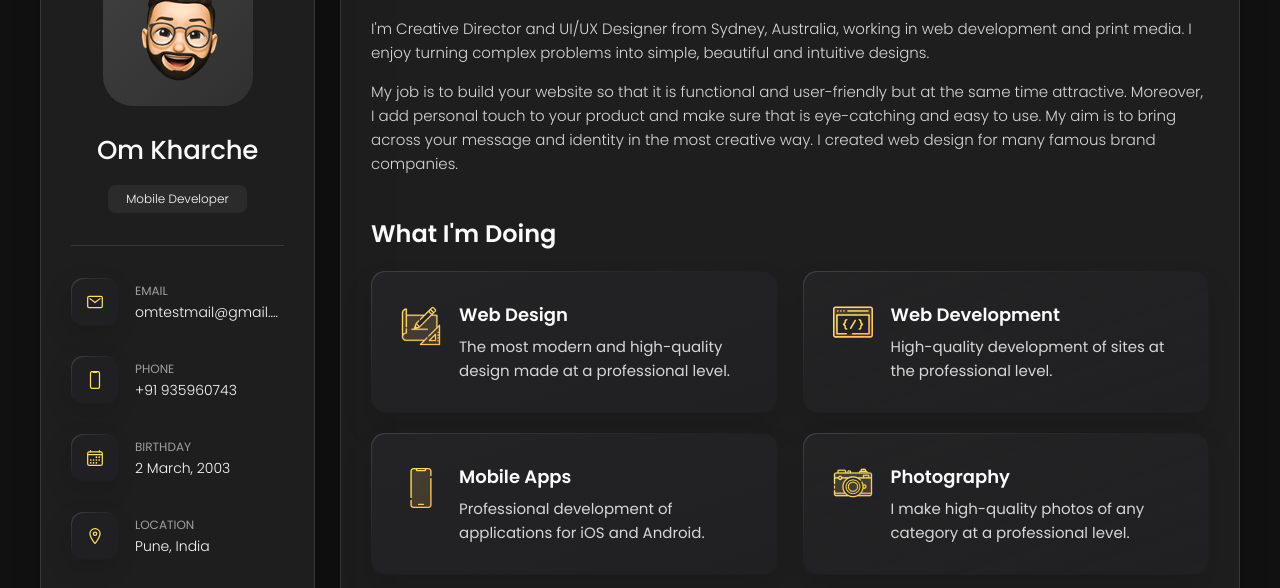
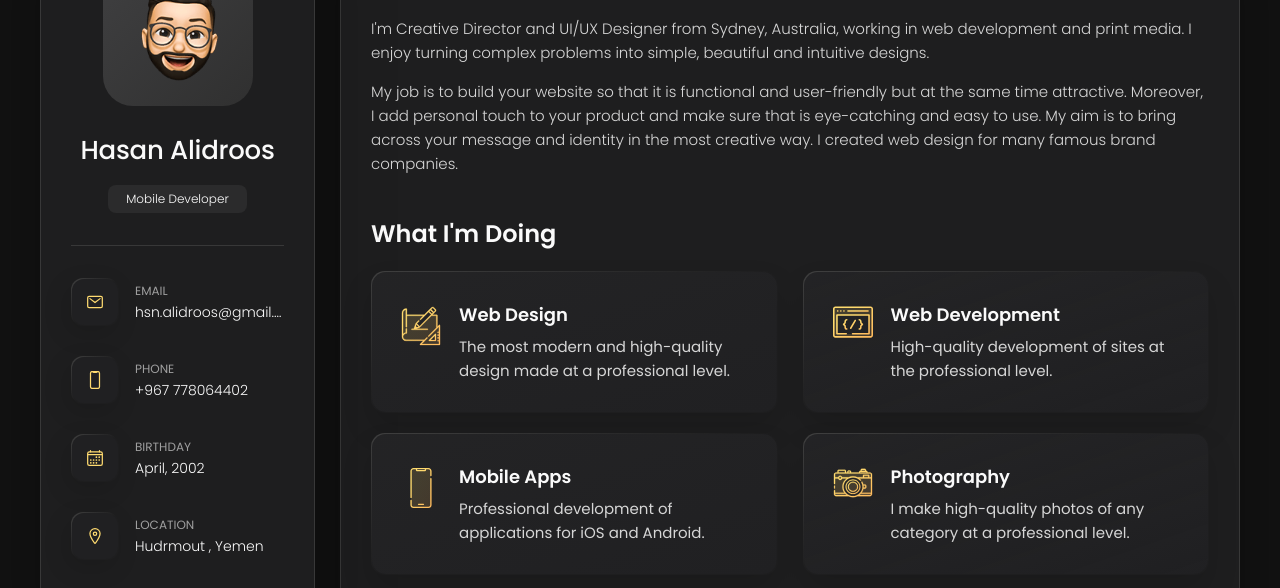
Before and after one commit to HsnAlidroos/HsnAlidroos.github.io, a plain HTML site: page index.html in a window 1280 px wide. Shown: the part 162-750 px from the top of the page. Drawn offline with nearby package versions, Linux system fonts and the light colour scheme.

Commit message:
Change side Bar Info

```diff
--- a/index.html
+++ b/index.html
@@ -46,7 +46,7 @@
         </figure>
 
         <div class="info-content">
-          <h1 class="name" title="Om Kharche">Om Kharche</h1>
+          <h1 class="name" title="Om Kharche">Hasan Alidroos</h1>
 
           <p class="title">Mobile Developer</p>
         </div>
@@ -74,7 +74,7 @@
             <div class="contact-info">
               <p class="contact-title">Email</p>
 
-              <a href="mailto:omtestmail@gmail.com" class="contact-link">omtestmail@gmail.com</a>
+              <a href="mailto:omtestmail@gmail.com" class="contact-link">hsn.alidroos@gmail.com</a>
             </div>
 
           </li>
@@ -88,7 +88,7 @@
             <div class="contact-info">
               <p class="contact-title">Phone</p>
 
-              <a href="tel:+12133522795" class="contact-link">+91 935960743</a>
+              <a href="tel:+12133522795" class="contact-link">+967 778064402</a>
             </div>
 
           </li>
@@ -102,7 +102,7 @@
             <div class="contact-info">
               <p class="contact-title">Birthday</p>
 
-              <time datetime="1982-06-23">2 March, 2003</time>
+              <time datetime="1982-06-23">April, 2002</time>
             </div>
 
           </li>
@@ -116,7 +116,7 @@
             <div class="contact-info">
               <p class="contact-title">Location</p>
 
-              <address>Pune, India</address>
+              <address>Hudrmout , Yemen</address>
             </div>
 
           </li>
```
